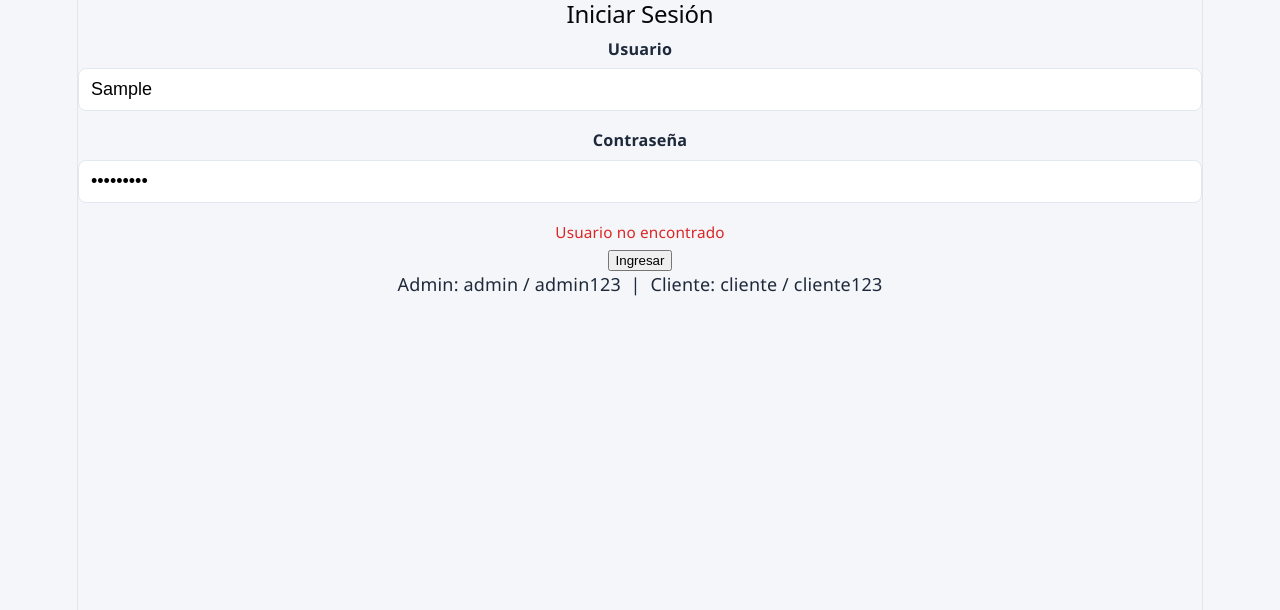
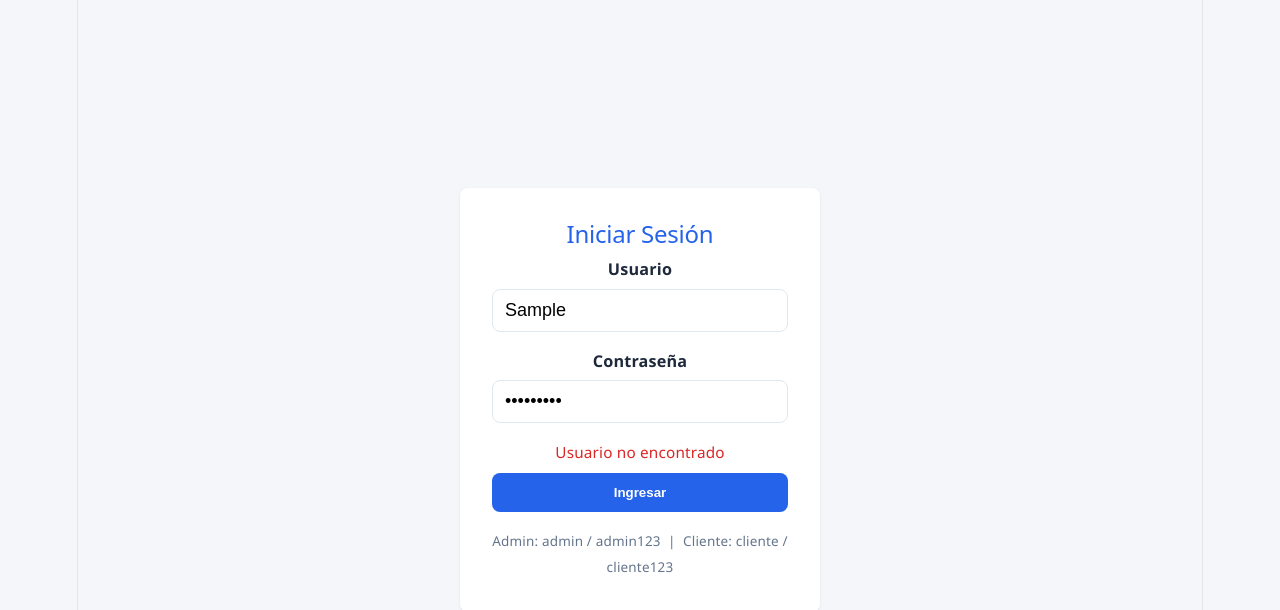
Before and after one commit to lucas19ar-ship-it/PROYECTO_FINAL_INTERFACES, a React (Vite) app in the folder techstore-solutions/: page / in a window 1280 px wide. Both pictures are taken after typing "Sample", "Sample123" into the empty fields and a click on the button "Ingresar". Shown: the top 610 px of the page. Built offline with nearby package versions, Linux system fonts and the light colour scheme.

Commit message:
FASE 10 DEL PROYECTO
BLOQUEO DE CUENTA TRAS 3 INTENTOS FALLIDOS CON PERSISTENCIA..

```diff
--- a/techstore-solutions/src/App.css
+++ b/techstore-solutions/src/App.css
@@ -244,3 +244,102 @@ body {
   font-weight: 700;
   color: var(--color-primary);
 }
+
+/* Login y bloqueo de cuenta */
+.login-container {
+  min-height: 100vh;
+  display: flex;
+  align-items: center;
+  justify-content: center;
+  background-color: var(--color-bg);
+}
+
+.login-form {
+  background: var(--color-surface);
+  padding: 32px;
+  border-radius: var(--radius);
+  box-shadow: var(--shadow);
+  width: 100%;
+  max-width: 360px;
+}
+
+.login-form h2 {
+  text-align: center;
+  margin-top: 0;
+  color: var(--color-primary);
+}
+
+.login-form button {
+  width: 100%;
+  background-color: var(--color-primary);
+  color: white;
+  border: none;
+  padding: 12px;
+  border-radius: var(--radius);
+  font-weight: 600;
+  cursor: pointer;
+  margin-top: 8px;
+}
+
+.login-form button:hover:not(:disabled) {
+  background-color: var(--color-primary-hover);
+}
+
+.login-form button:disabled {
+  background-color: #94a3b8;
+  cursor: not-allowed;
+}
+
+.login-error {
+  text-align: center;
+  margin-top: 8px;
+}
+
+.blocked-message {
+  background-color: #fef2f2;
+  border: 1px solid var(--color-danger);
+  padding: 10px;
+  border-radius: var(--radius);
+}
+
+.login-hint {
+  text-align: center;
+  font-size: 0.75rem;
+  color: var(--color-text-light);
+  margin-top: 16px;
+}
+
+/* Header de sesión */
+.app-header {
+  display: flex;
+  justify-content: space-between;
+  align-items: center;
+  margin-bottom: 24px;
+  flex-wrap: wrap;
+  gap: 12px;
+}
+
+.app-header h1 {
+  margin: 0;
+}
+
+.session-info {
+  display: flex;
+  align-items: center;
+  gap: 12px;
+  font-size: 0.9rem;
+}
+
+.btn-logout {
+  background-color: var(--color-danger);
+  color: white;
+  border: none;
+  padding: 8px 14px;
+  border-radius: var(--radius);
+  cursor: pointer;
+  font-weight: 600;
+}
+
+.btn-logout:hover {
+  background-color: var(--color-danger-hover);
+}
--- a/techstore-solutions/src/components/Login.jsx
+++ b/techstore-solutions/src/components/Login.jsx
@@ -1,10 +1,17 @@
 // src/components/Login.jsx
 import { useState } from 'react'
+import { findUser } from '../utils/users'
+
 
 function Login({ onLogin, loginError }) {
   const [username, setUsername] = useState('')
   const [password, setPassword] = useState('')
   const [fieldErrors, setFieldErrors] = useState({})
+
+// Verificamos en vivo si el usuario ingresado ya esta bloqeado
+const existingUser = username.trim() ? findUser(username.trim()) : null
+const isAccountBlocked = existingUser?.blocked === true
+
 
   function handleSubmit(e) {
     e.preventDefault()
@@ -50,9 +57,19 @@ function Login({ onLogin, loginError }) {
           )}
         </div>
 
-        {loginError && <p className="error-message login-error">{loginError}</p>}
+        {isAccountBlocked && (
+          <p className="error-message login-error blocked-message">
+            🔒 Cuenta bloqueada por seguridad. Debes restablecer tu contraseña para continuar.
+          </p>
+        )}
 
-        <button type="submit">Ingresar</button>
+        {!isAccountBlocked && loginError && (
+          <p className="error-message login-error">{loginError}</p>
+        )}
+
+        <button type="submit" disabled={isAccountBlocked}>
+          Ingresar
+        </button>
 
         <p className="login-hint">
           Admin: admin / admin123 &nbsp;|&nbsp; Cliente: cliente / cliente123
```
